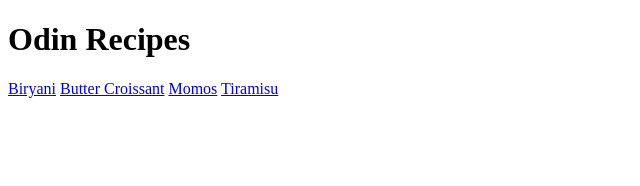
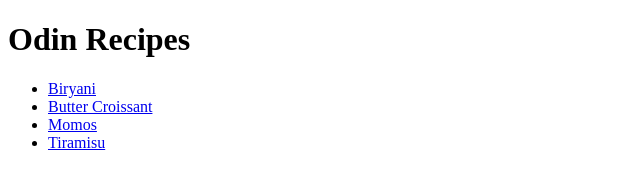
Before and after one commit to maggyleet/odin-recipes, a plain HTML site: page index.html in a window 1280 px wide. Shown: the whole page, without its empty margins (0-640 px from the left). Drawn offline with Linux system fonts and the light colour scheme.

Commit message:
Change title

```diff
--- a/index.html
+++ b/index.html
@@ -3,13 +3,15 @@
 <head>
     <meta charset="UTF-8">
     <meta name="viewport" content="width=device-width, initial-scale=1.0">
-    <title>Document</title>
+    <title>TOP Recipes</title>
 </head>
 <body>
     <h1>Odin Recipes</h1>
-    <a href="recipes/biryani.html">Biryani</a>
-    <a href="recipes/buttercroissant.html">Butter Croissant</a>
-    <a href="recipes/momos.html">Momos</a>
-    <a href="recipes/tiramisu.html">Tiramisu</a>
+    <ul>
+    <li><a href="recipes/biryani.html">Biryani</a></li>
+    <li><a href="recipes/buttercroissant.html">Butter Croissant</a></li>
+    <li><a href="recipes/momos.html">Momos</a></li>
+    <li><a href="recipes/tiramisu.html">Tiramisu</a></li>
+    </ul>
 </body>
 </html>
```
Also changed, not shown: recipes/biryani.html (+6 -0 lines), recipes/buttercroissant.html (+6 -0 lines), recipes/momos.html (+6 -0 lines), recipes/tiramisu.html (+6 -0 lines).
